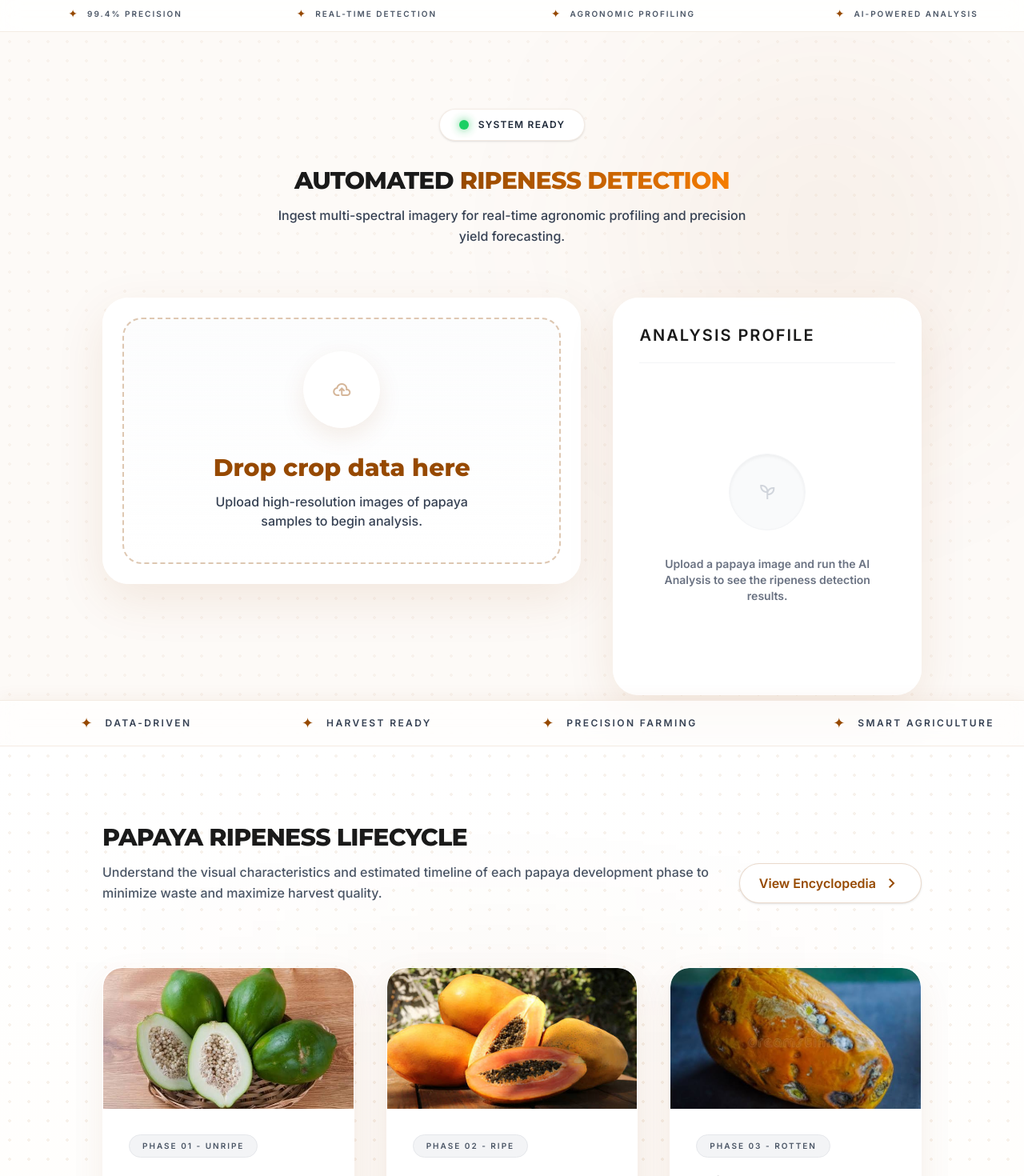
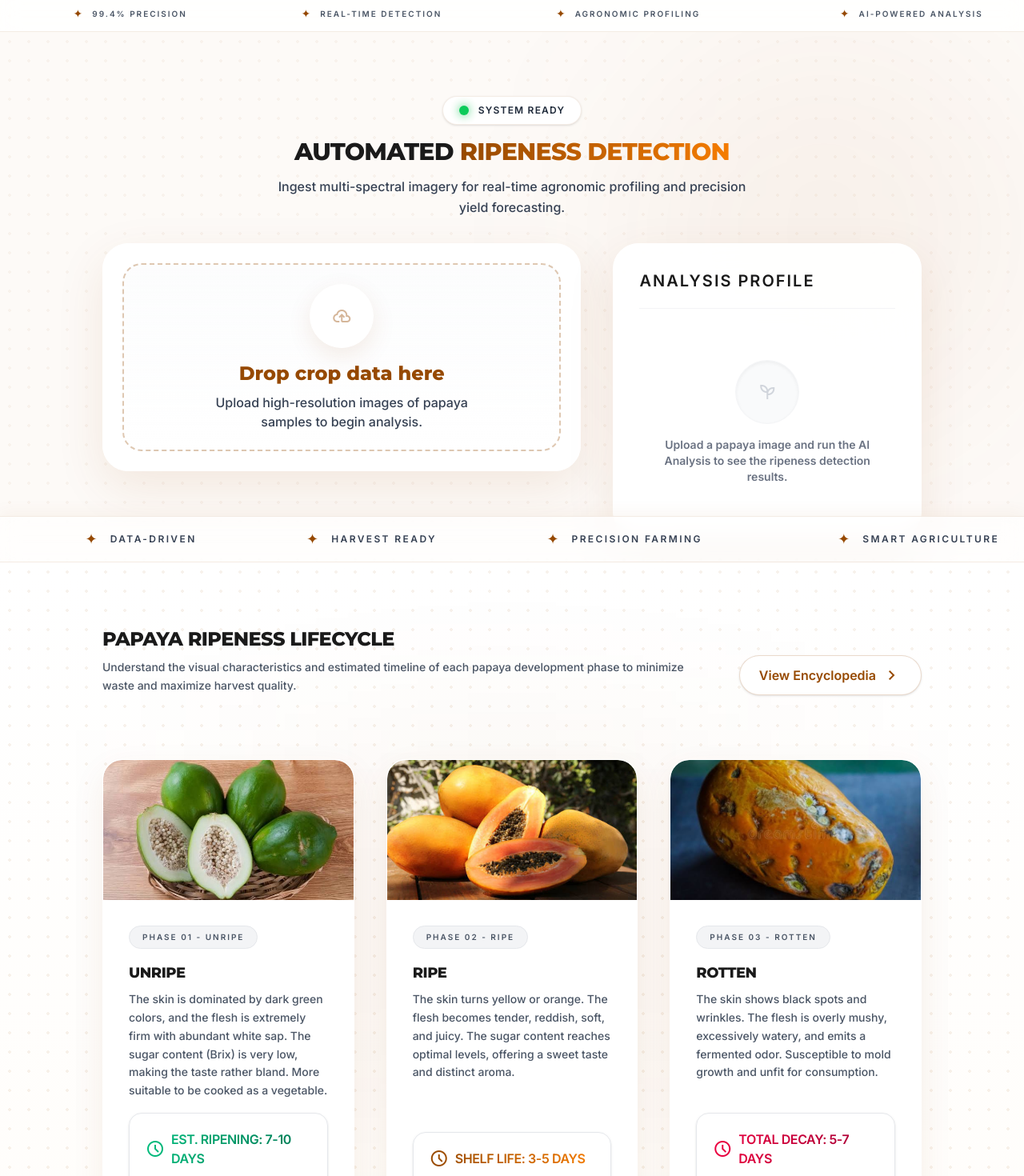
Before and after one commit to rafif24si/pepaya-app, a React (Vite) app: page / in a window 1280 px wide. Shown: the part 760-2230 px from the top of the page at 80% size. Built offline with nearby package versions, Linux system fonts and the light colour scheme; grey boxes are pictures that could not be loaded.

Commit message:
fix: revert to beloved max-w-5xl layout, keep 60/40 ratio for Detect cards but make them short and identical in height, and reduce Education fonts

```diff
--- a/src/components/sections/DetectSection.jsx
+++ b/src/components/sections/DetectSection.jsx
@@ -91,7 +91,7 @@ export default function DetectSection() {
   };
 
   return (
-    <section className="bg-[#fdfaf7] pt-24 pb-16 px-6 md:px-10 relative overflow-hidden" id="detect">
+    <section className="bg-[#fdfaf7] pt-20 pb-8 px-6 md:px-10 relative overflow-hidden" id="detect">
       {/* Background decorations */}
       <div className="absolute top-0 right-0 w-[500px] h-[500px] bg-[#964900]/5 rounded-full blur-[120px] pointer-events-none"></div>
 
@@ -100,8 +100,8 @@ export default function DetectSection() {
 
       <div className="max-w-5xl mx-auto w-full relative z-10">
         {/* Header */}
-        <div className="flex flex-col items-center justify-center mb-16 relative z-10" data-aos="fade-up">
-          <div className="inline-flex items-center gap-3 px-6 py-2.5 rounded-full bg-white shadow-sm border border-[#964900]/10 mb-8 hover:shadow-md transition-shadow">
+        <div className="flex flex-col items-center justify-center mb-8 relative z-10" data-aos="fade-up">
+          <div className="inline-flex items-center gap-3 px-5 py-2 rounded-full bg-white shadow-sm border border-[#964900]/10 mb-4 hover:shadow-md transition-shadow">
             <div className="w-3 h-3 rounded-full bg-green-500 animate-pulse shadow-[0_0_12px_rgba(34,197,94,0.9)] relative z-10"></div>
             <span className="text-[12px] font-bold text-gray-800 uppercase tracking-widest relative z-10">{t.systemReady}</span>
           </div>
@@ -119,7 +119,7 @@ export default function DetectSection() {
 
               <div
                 onClick={triggerFileInput}
-                className={`w-full aspect-[16/9] border-2 border-dashed ${file ? 'border-[#964900] bg-gradient-to-br from-[#964900]/10 to-[#f57c00]/5' : 'border-[#964900]/30 bg-gradient-to-b from-gray-50/50 to-white hover:from-[#fffdfa] hover:to-[#fff9f0] hover:border-[#964900]/50'} rounded-[24px] flex flex-col items-center justify-center cursor-pointer transition-all duration-500 relative overflow-hidden`}
+                className={`w-full aspect-[21/9] border-2 border-dashed ${file ? 'border-[#964900] bg-gradient-to-br from-[#964900]/10 to-[#f57c00]/5' : 'border-[#964900]/30 bg-gradient-to-b from-gray-50/50 to-white hover:from-[#fffdfa] hover:to-[#fff9f0] hover:border-[#964900]/50'} rounded-[24px] flex flex-col items-center justify-center cursor-pointer transition-all duration-500 relative overflow-hidden`}
               >
                 {preview ? (
                   <div className="relative w-full h-full p-2 flex flex-col items-center justify-center">
@@ -139,12 +139,12 @@ export default function DetectSection() {
                   </div>
                 ) : (
                   <div className="flex flex-col items-center p-8 text-center w-full max-w-[400px]">
-                    <div className="w-24 h-24 bg-white rounded-full shadow-[0_10px_30px_rgba(150,73,0,0.1)] flex items-center justify-center mb-8 group-hover:scale-110 group-hover:-translate-y-2 transition-all duration-500 border border-white relative">
+                    <div className="w-16 h-16 md:w-20 md:h-20 bg-white rounded-full shadow-[0_10px_30px_rgba(150,73,0,0.1)] flex items-center justify-center mb-4 group-hover:scale-110 group-hover:-translate-y-2 transition-all duration-500 border border-white relative">
                       <div className="absolute inset-0 rounded-full border border-[#964900]/30 scale-[1.2] opacity-0 group-hover:opacity-100 group-hover:scale-100 transition-all duration-500"></div>
-                      <span className="material-symbols-outlined text-5xl text-[#964900]/40 group-hover:text-[#964900] transition-colors">cloud_upload</span>
+                      <span className="material-symbols-outlined text-4xl text-[#964900]/40 group-hover:text-[#964900] transition-colors">cloud_upload</span>
                     </div>
-                    <h3 className="text-3xl font-display-lg font-black text-[#964900] mb-3">Drop crop data here</h3>
-                    <p className="text-base text-gray-700 font-medium w-full">Upload high-resolution images of papaya samples to begin analysis.</p>
+                    <h3 className="text-xl md:text-2xl font-display-lg font-black text-[#964900] mb-2">Drop crop data here</h3>
+                    <p className="text-sm md:text-base text-gray-700 font-medium w-full">Upload high-resolution images of papaya samples to begin analysis.</p>
                   </div>
                 )}
               </div>
@@ -173,11 +173,11 @@ export default function DetectSection() {
               </div>
 
               {!result && !loading ? (
-                <div className="flex flex-col items-center justify-center text-center h-full min-h-[350px]">
-                  <div className="w-24 h-24 rounded-full bg-gray-50 border border-gray-100 flex items-center justify-center mb-8 shadow-inner">
-                    <span className="material-symbols-outlined text-5xl text-gray-300">psychiatry</span>
+                <div className="flex flex-col items-center justify-center text-center h-full min-h-[220px]">
+                  <div className="w-16 h-16 md:w-20 md:h-20 rounded-full bg-gray-50 border border-gray-100 flex items-center justify-center mb-4 shadow-inner">
+                    <span className="material-symbols-outlined text-3xl md:text-4xl text-gray-300">psychiatry</span>
                   </div>
-                  <p className="text-gray-500 font-bold text-sm px-4">
+                  <p className="text-gray-500 font-bold text-xs md:text-sm px-4">
                     {t.defaultDesc}
                   </p>
                 </div>
--- a/src/components/sections/EducationSection.jsx
+++ b/src/components/sections/EducationSection.jsx
@@ -27,7 +27,7 @@ export default function EducationSection() {
   ];
 
   return (
-    <section className="bg-gradient-to-b from-white to-[#fffdfa] pt-24 pb-16 px-6 md:px-10 relative overflow-hidden" id="education">
+    <section className="bg-gradient-to-b from-white to-[#fffdfa] pt-20 pb-8 px-6 md:px-10 relative overflow-hidden" id="education">
       {/* Background Dots & Decorations */}
       <div className="absolute inset-0 bg-dots opacity-50 pointer-events-none"></div>
       <div className="absolute top-1/2 left-1/2 -translate-x-1/2 -translate-y-1/2 w-full max-w-[1000px] h-[500px] bg-gradient-to-r from-transparent via-[#964900]/5 to-transparent blur-[100px] pointer-events-none"></div>
@@ -36,10 +36,10 @@ export default function EducationSection() {
         {/* Header */}
         <div className="flex flex-col md:flex-row justify-between items-start md:items-end mb-20 gap-6 relative z-10" data-aos="fade-up">
           <div className="max-w-3xl">
-            <h2 className="text-2xl md:text-3xl font-display-lg font-extrabold text-[#1a1a1a] mb-3 tracking-tight uppercase">
+            <h2 className="text-xl md:text-2xl font-display-lg font-extrabold text-[#1a1a1a] mb-2 tracking-tight uppercase">
               {t.title}
             </h2>
-            <p className="text-gray-600 text-sm md:text-base font-medium leading-relaxed">
+            <p className="text-gray-600 text-xs md:text-sm font-medium leading-relaxed">
               {t.desc}
             </p>
           </div>
@@ -76,10 +76,10 @@ export default function EducationSection() {
                   {stage.badge}
                 </div>
 
-                <h3 className="text-2xl font-display-lg font-black text-[#1a1a1a] mb-3 tracking-tight uppercase">
+                <h3 className="font-display-lg text-base md:text-lg font-black text-[#1a1a1a] mb-2 uppercase tracking-tight">
                   {stage.title}
                 </h3>
-                <p className="text-gray-700 text-[15px] leading-relaxed mb-8 flex-grow font-semibold">
+                <p className="text-gray-600 text-xs md:text-sm leading-relaxed mb-4 flex-grow font-medium">
                   {stage.description}
                 </p>
 
```
